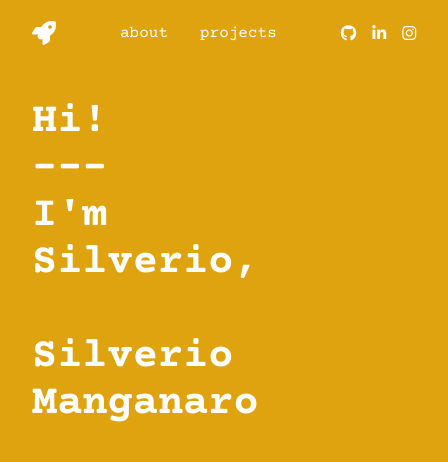
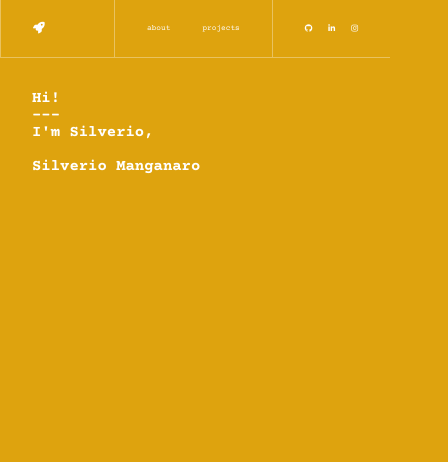
Before and after one commit to Silver0x10/silver0x10.github.io, a plain HTML site: page index.html in a window 390 px wide. Shown: the whole page, 448 px wide, since content can reach past the window. Drawn offline with nearby package versions, Linux system fonts and the light colour scheme.

Commit message:
just resizing fonts to increase responsivity

```diff
--- a/style.css
+++ b/style.css
@@ -25,8 +25,7 @@ h1, h2, h3, h4, a, p, span {
     font-family: 'Courier Prime', monospace;
     color: white;
     font-weight: 700;
-    font-size: 42px;
-
+    font-size: 4vw;
 }
 
 a {
@@ -35,18 +34,19 @@ a {
 
 nav {
     display: flex;
-    /* width: 100%; */
-    /* border-bottom: 1px solid var(--border-color); */
+    width: 100%;
+    border-bottom: 1px solid var(--border-color);
 }
 
 nav > .nav_section {
     display: flex;
     gap: 1rem;
     padding: 1.5rem 2rem;
-    /* border-left: 1px solid var(--border-color); */
+    border-left: 1px solid var(--border-color);
     align-items: center;
     justify-content: center;
     flex-basis: calc(100% / 3);
+    font-size: 2vw;
 }
 
 #menu {
```
